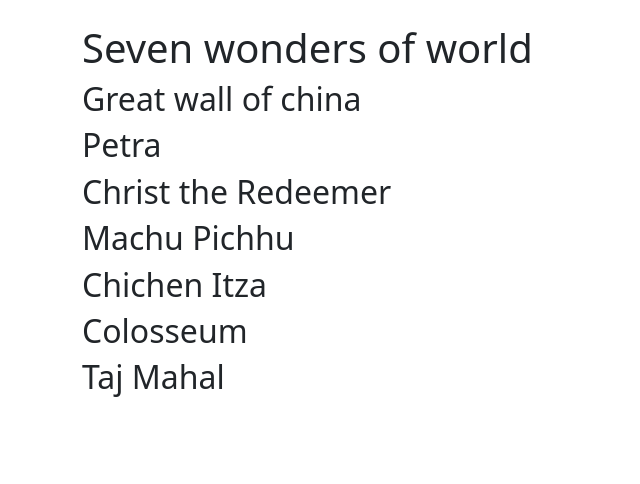
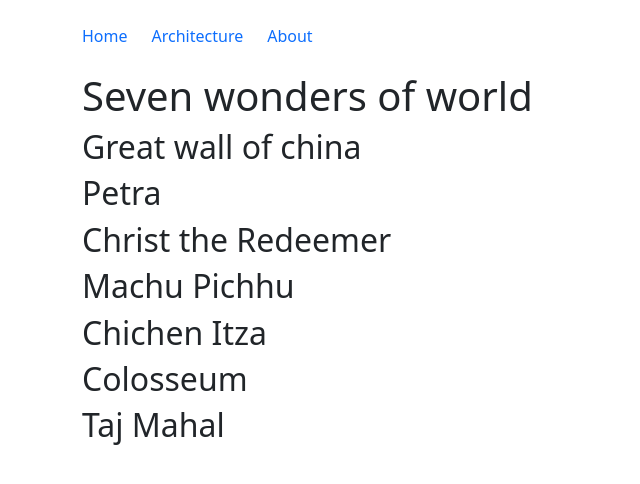
Before and after one commit to iamit-prakash/React_git_pratice, a React (Vite) app: page / in a window 1280 px wide. Shown: the top 484 px of the page, without its empty margins (0-640 px from the left). Built offline with nearby package versions, Linux system fonts and the light colour scheme.

Commit message:
Add Navbar component

```diff
--- a/src/App.jsx
+++ b/src/App.jsx
@@ -2,11 +2,13 @@ import {BrowserRouter as Router, Routes, Route } from "react-router-dom";
 import "bootstrap/dist/css/bootstrap.min.css"
 
 import Home from "./pages/Home";
+import Nav from "./components/Nav";
 
 export default function App(){
   return(
     <>
       <Router>
+        <Nav />
         <Routes>
           <Route  path="/" element={ <Home />} />
         </Routes>
--- /dev/null
+++ b/src/components/Nav.jsx
@@ -0,0 +1,12 @@
+import { Link } from "react-router-dom"
+export default function Nav(){
+    return(
+        <div className="container">
+            <nav className="mt-4">
+        <Link to="/" className="text-decoration-none me-4">Home</Link>
+        <Link to="/architecture" className="text-decoration-none me-4">Architecture</Link>
+        <Link to="/about" className="text-decoration-none me-4" >About</Link>
+            </nav>
+        </div>
+    )
+}
```
